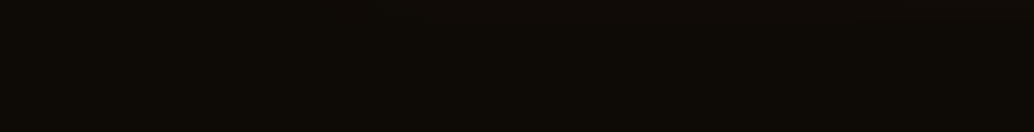
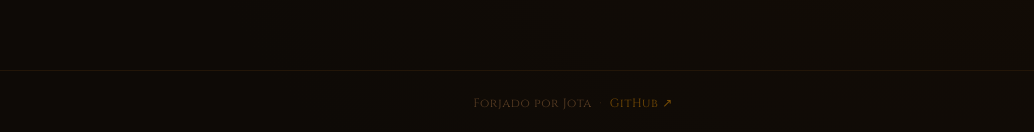
Before and after one commit to Jota-Pais/dnd-character-creator, a React (Vite) app: page / in a window 1280 px wide. Shown: the part 856-988 px from the top of the page, without its empty margins (67-1101 px from the left). Before the commit the page ends 878 px from the top, so only its background shows below. Built offline with nearby package versions, Linux system fonts and the light colour scheme.

Commit message:
feat: implement main character creation wizard shell and progress tracking documentation

```diff
--- a/src/App.tsx
+++ b/src/App.tsx
@@ -1,3 +1,4 @@
+import { useEffect } from 'react'
 import { useCharacterStore } from './stores/characterStore'
 import { StepIndicator } from './components/wizard/StepIndicator'
 import { NameStep } from './components/steps/NameStep'
@@ -10,6 +11,22 @@ import { EquipmentStep } from './components/steps/EquipmentStep'
 export default function App() {
   const currentStep = useCharacterStore(state => state.currentStep)
   const name = useCharacterStore(state => state.draft.name)
+  const prevStep = useCharacterStore(state => state.prevStep)
+
+  useEffect(() => {
+    window.scrollTo({ top: 0, behavior: 'smooth' })
+  }, [currentStep])
+
+  useEffect(() => {
+    function handleKeyDown(e: KeyboardEvent) {
+      if (e.key !== 'Escape') return
+      const tag = (e.target as HTMLElement).tagName
+      if (tag === 'INPUT' || tag === 'TEXTAREA') return
+      prevStep()
+    }
+    window.addEventListener('keydown', handleKeyDown)
+    return () => window.removeEventListener('keydown', handleKeyDown)
+  }, [prevStep])
 
   return (
     <div className="min-h-screen">
@@ -63,6 +80,22 @@ export default function App() {
           )}
         </main>
       </div>
+
+      {/* Footer */}
+      <footer className="border-t border-parchment-900 mt-12 py-6 text-center">
+        <p className="text-parchment-700 text-xs font-fantasy tracking-wider">
+          Forjado por Jota{' '}
+          <span className="text-parchment-800 mx-1">·</span>{' '}
+          <a
+            href="https://github.com/Jota-Pais/dnd-character-creator"
+            target="_blank"
+            rel="noopener noreferrer"
+            className="text-gold-700 hover:text-gold-500 transition-colors"
+          >
+            GitHub ↗
+          </a>
+        </p>
+      </footer>
     </div>
   )
 }
```
Also changed, not shown: .claude/settings.local.json, 1 other file (tests, documents, lock files or other folders).
